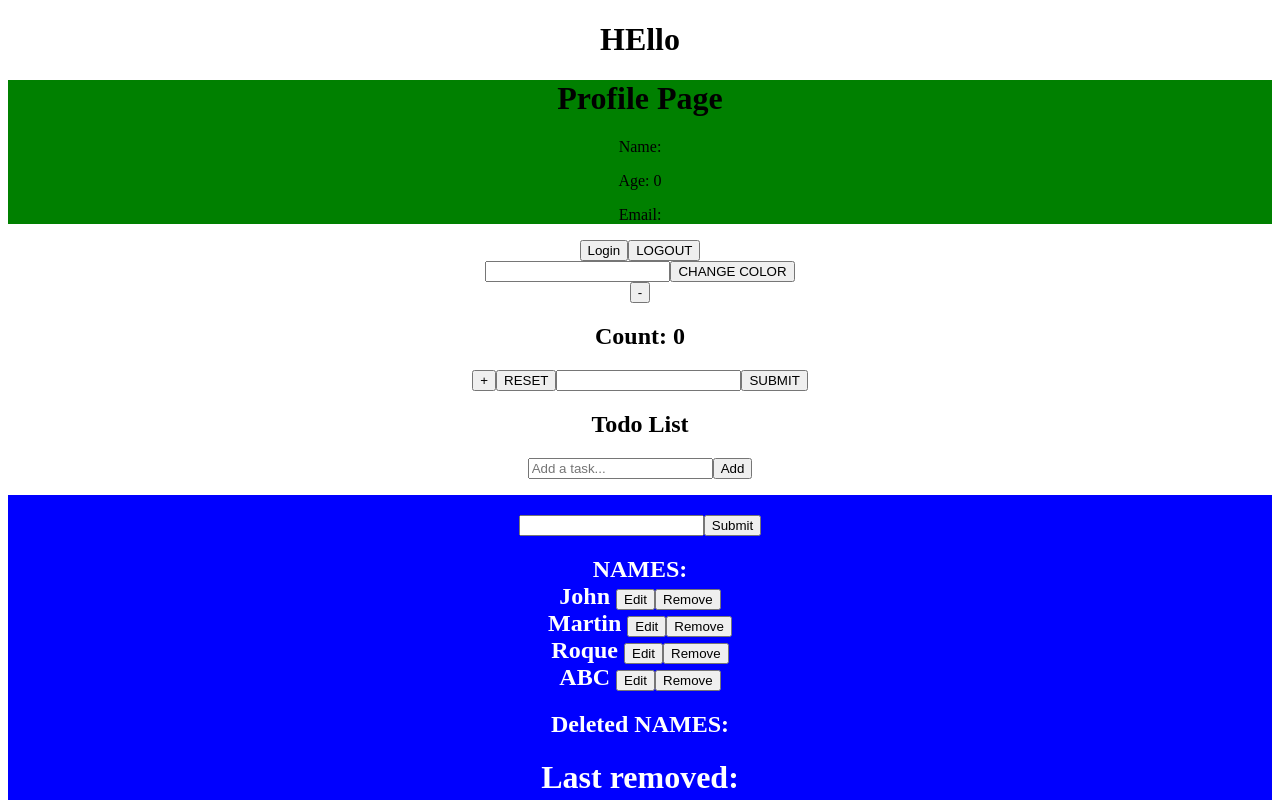
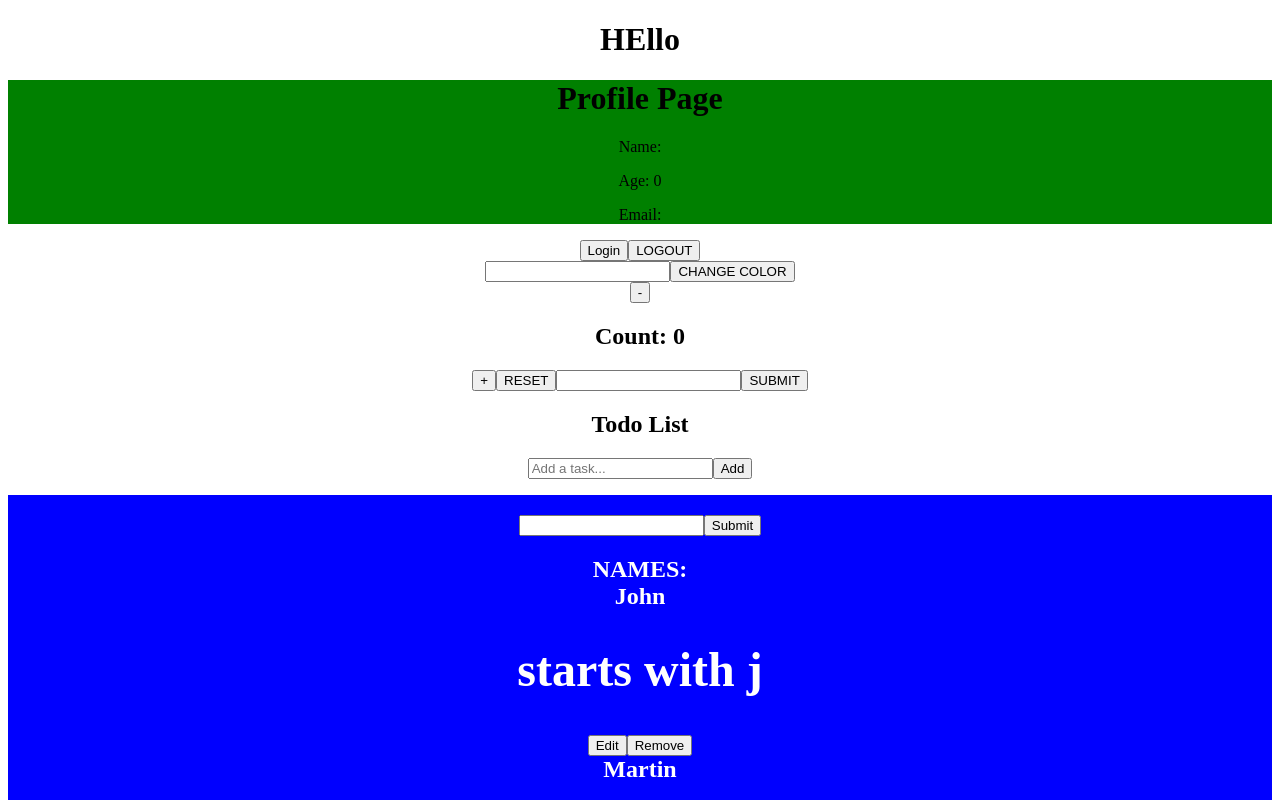
Before and after one commit to johnmartinroque/react-redux, a React (Create React App) app in the folder react-redux/: page / in a window 1280 px wide. Shown: the top 800 px of the page. Built offline with nearby package versions, Linux system fonts and the light colour scheme.

Commit message:
first letters

```diff
--- a/react-redux/src/components/Input.js
+++ b/react-redux/src/components/Input.js
@@ -7,6 +7,7 @@ function Input() {
   const [deletedItems, setDeletedItems] = useState([]);
   const [editedIndex, setEditedIndex] = useState(null);
   const [editedName, setEditedName] = useState("");
+  const [firstLetters, setFirstLetters] = useState([]);
 
   const nameHandler = () => {
     if (input.trim()) {
@@ -41,6 +42,8 @@ function Input() {
     setNames(reversedNames);
   };
 
+  const firstLettersHandler = () => {};
+
   useEffect(() => {
     setNames(["John", "Martin", "Roque", "ABC"]);
   }, []);
@@ -69,7 +72,16 @@ function Input() {
               </>
             ) : (
               <>
-                {name} <button onClick={() => startEditing(index)}>Edit</button>
+                {name}
+                <h1>
+                  {name.charAt(0).toLowerCase() === "j"
+                    ? "starts with j"
+                    : name.charAt(0).toLowerCase() === "m"
+                    ? "starts with m"
+                    : "others"}
+                </h1>
+
+                <button onClick={() => startEditing(index)}>Edit</button>
               </>
             )}
             <button onClick={() => removeHandler(index)}>Remove</button>
@@ -88,6 +100,7 @@ function Input() {
       <h2>Second to the last input: {names[names.length - 2]}</h2>
       <h2>Third to the last input: {names[names.length - 3]}</h2>
       <button onClick={reverse}>Reverse</button>
+      <h2></h2>
     </div>
   );
 }
```
